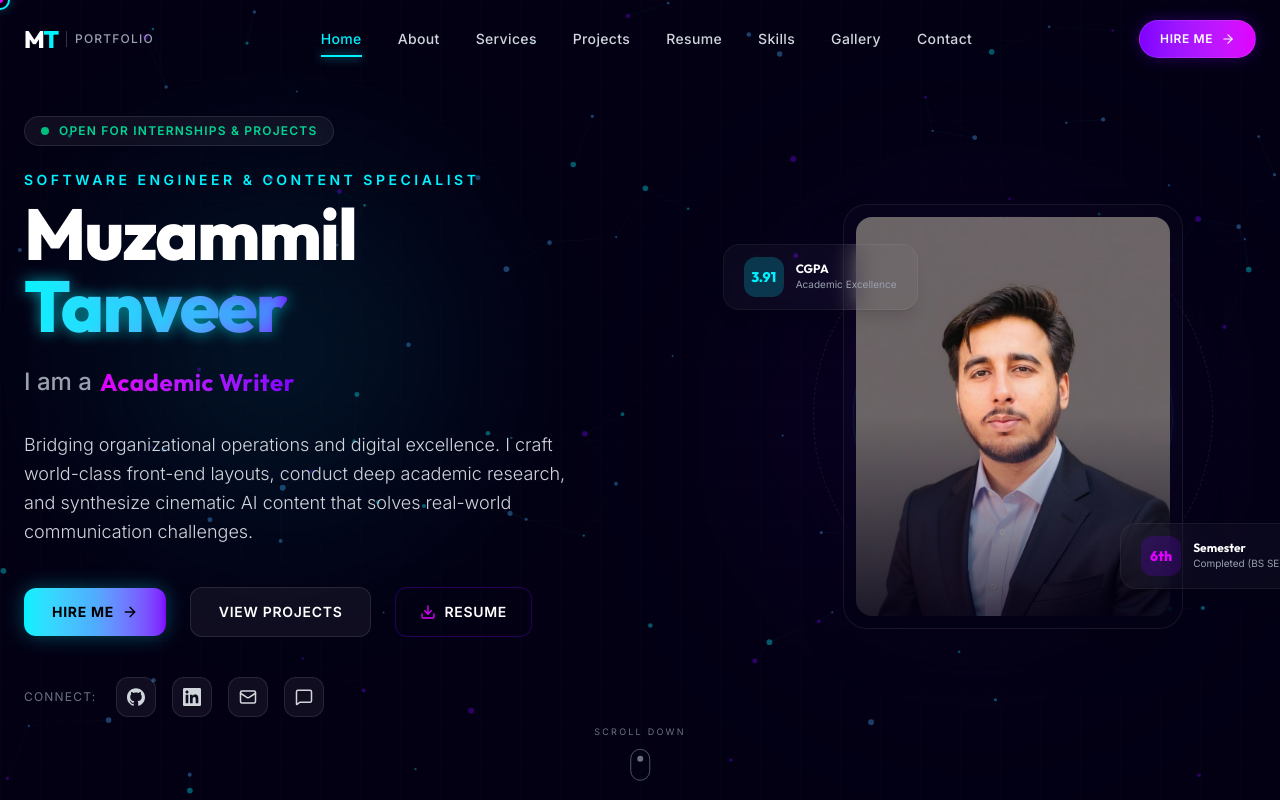
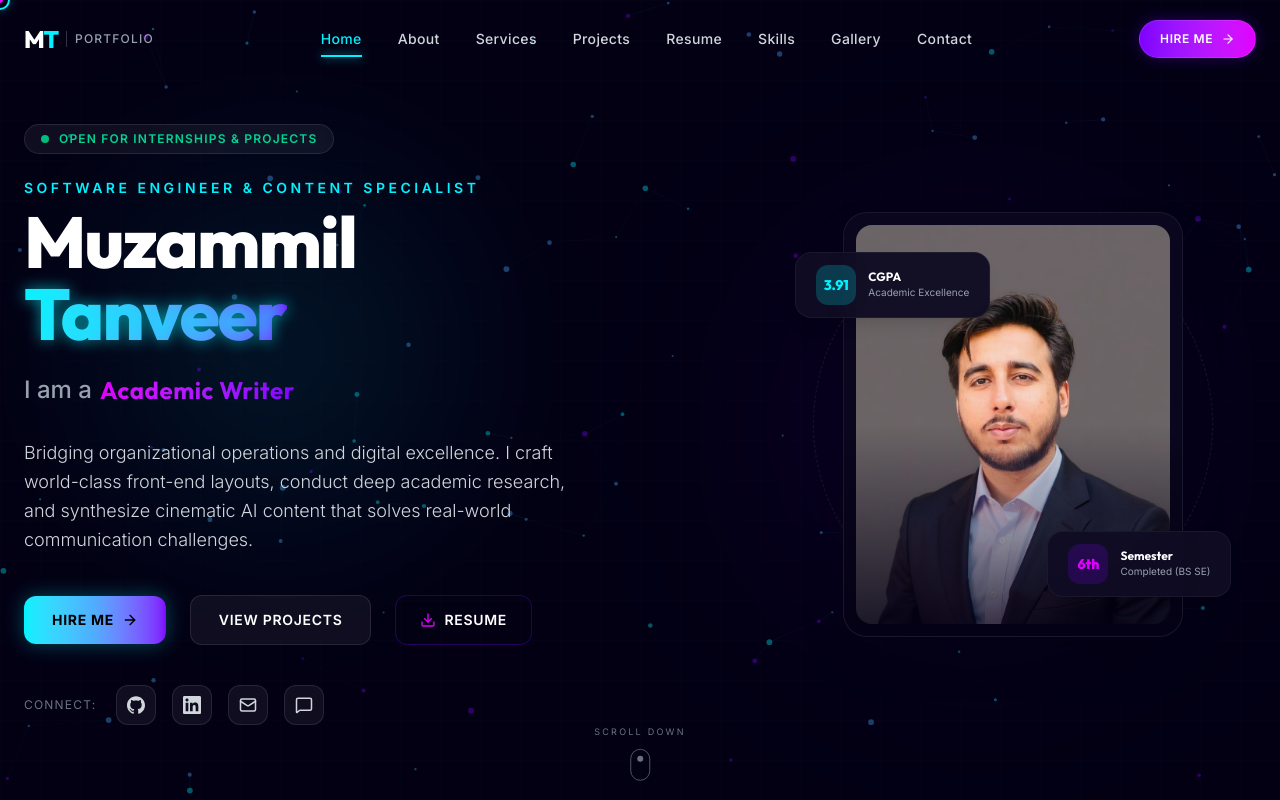
Before and after one commit to BuildsByMT/portfolio-mine, a Next.js app: page / in a window 1280 px wide. Shown: the top 800 px of the page. Built offline with nearby package versions, Linux system fonts and the light colour scheme.

Commit message:
fix: resolve spacing, scattered badges, and GPU rendering glitches in mobile desktop-site view

```diff
--- a/src/app/globals.css
+++ b/src/app/globals.css
@@ -95,7 +95,7 @@ body {
   border: 1px solid rgba(255, 255, 255, 0.07);
 }
 
-@media (min-width: 768px) {
+@media (min-width: 768px) and (pointer: fine) {
   .glass-panel {
     background: rgba(10, 7, 30, 0.45);
     backdrop-filter: blur(16px) saturate(180%);
@@ -119,11 +119,27 @@ body {
   border: 1px solid rgba(255, 255, 255, 0.05);
 }
 
-@media (min-width: 768px) {
+@media (min-width: 768px) and (pointer: fine) {
   .glass-card {
     background: rgba(255, 255, 255, 0.03);
     backdrop-filter: blur(12px);
     -webkit-backdrop-filter: blur(12px);
+  }
+}
+
+/* Disable backdrop-filter globally on touch-only coarse devices to avoid GPU rendering glitches over canvas backgrounds on mobile */
+@media (pointer: coarse) {
+  * {
+    backdrop-filter: none !important;
+    -webkit-backdrop-filter: none !important;
+  }
+
+  /* Overrides for backdrop-blur utility classes on touch screens to ensure content remains readable with opaque backgrounds */
+  .backdrop-blur-sm,
+  .backdrop-blur-md,
+  .backdrop-blur-lg,
+  .backdrop-blur-xl {
+    background-color: rgba(3, 0, 20, 0.9) !important;
   }
 }
 
--- a/src/components/sections/Hero.tsx
+++ b/src/components/sections/Hero.tsx
@@ -42,7 +42,7 @@ export default function Hero() {
   return (
     <section
       id="home"
-      className="relative min-h-screen flex items-center justify-center pt-24 pb-16 overflow-hidden"
+      className="relative lg:min-h-screen flex items-center justify-center pt-28 pb-16 overflow-hidden"
     >
       {/* Visual Ambient Glows */}
       <div className="absolute top-1/4 left-1/10 w-[300px] h-[300px] bg-[#00f2fe]/10 blur-[100px] rounded-full pointer-events-none" />
@@ -208,17 +208,18 @@ export default function Hero() {
         </div>
 
         {/* Right Content (Profile Photo + Glass Cards) */}
-        <div className="lg:col-span-5 relative flex justify-center items-center mt-8 lg:mt-0">
+        <div className="lg:col-span-5 flex justify-center items-center mt-8 lg:mt-0">
+          <div className="relative w-[280px] sm:w-[340px] aspect-[4/5] flex justify-center items-center">
             {/* Neon Circular Orbit Ring */}
-          <div className="absolute w-[320px] sm:w-[400px] h-[320px] sm:h-[400px] border border-dashed border-white/10 rounded-full animate-[spin_40s_linear_infinite] pointer-events-none" />
-          <div className="absolute w-[260px] sm:w-[320px] h-[260px] sm:h-[320px] border border-[#00f2fe]/20 rounded-full animate-[spin_20s_linear_reverse_infinite] pointer-events-none" />
+            <div className="absolute top-1/2 left-1/2 -translate-x-1/2 -translate-y-1/2 w-[320px] sm:w-[400px] h-[320px] sm:h-[400px] border border-dashed border-white/10 rounded-full animate-[spin_40s_linear_infinite] pointer-events-none" />
+            <div className="absolute top-1/2 left-1/2 -translate-x-1/2 -translate-y-1/2 w-[260px] sm:w-[320px] h-[260px] sm:h-[320px] border border-[#00f2fe]/20 rounded-full animate-[spin_20s_linear_reverse_infinite] pointer-events-none" />
 
             {/* Profile Card Frame */}
             <motion.div
               initial={{ opacity: 0, scale: 0.9 }}
               animate={{ opacity: 1, scale: 1 }}
               transition={{ delay: 0.3, duration: 0.8, type: "spring" }}
-            className="relative w-[280px] sm:w-[340px] aspect-[4/5] rounded-3xl overflow-hidden glass-panel border border-white/10 p-3 shadow-2xl group cursor-none"
+              className="relative w-full h-full rounded-3xl overflow-hidden glass-panel border border-white/10 p-3 shadow-2xl group cursor-none"
             >
               {/* Overlay Gradient */}
               <div className="absolute inset-0 bg-gradient-to-t from-[#030014]/80 via-transparent to-transparent z-10" />
@@ -271,6 +272,7 @@ export default function Hero() {
             </motion.div>
           </div>
         </div>
+      </div>
 
       {/* Floating Mouse indicator to scroll down */}
       <div className="absolute bottom-6 left-1/2 -translate-x-1/2 flex flex-col items-center gap-1.5 text-gray-500 hover:text-white cursor-pointer transition-colors z-10 select-none" onClick={() => handleScrollTo("#about")}>
```
Lines whose indentation alone changed are shown as unchanged.
